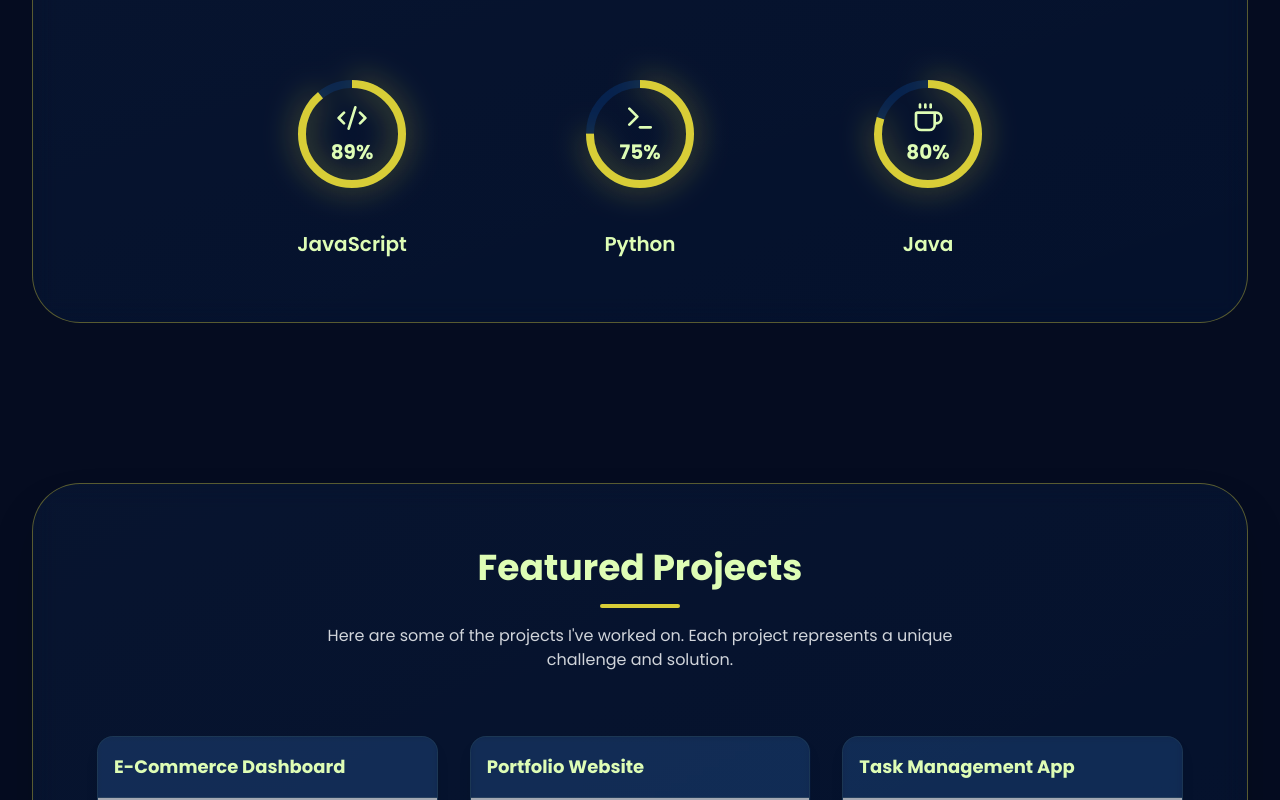
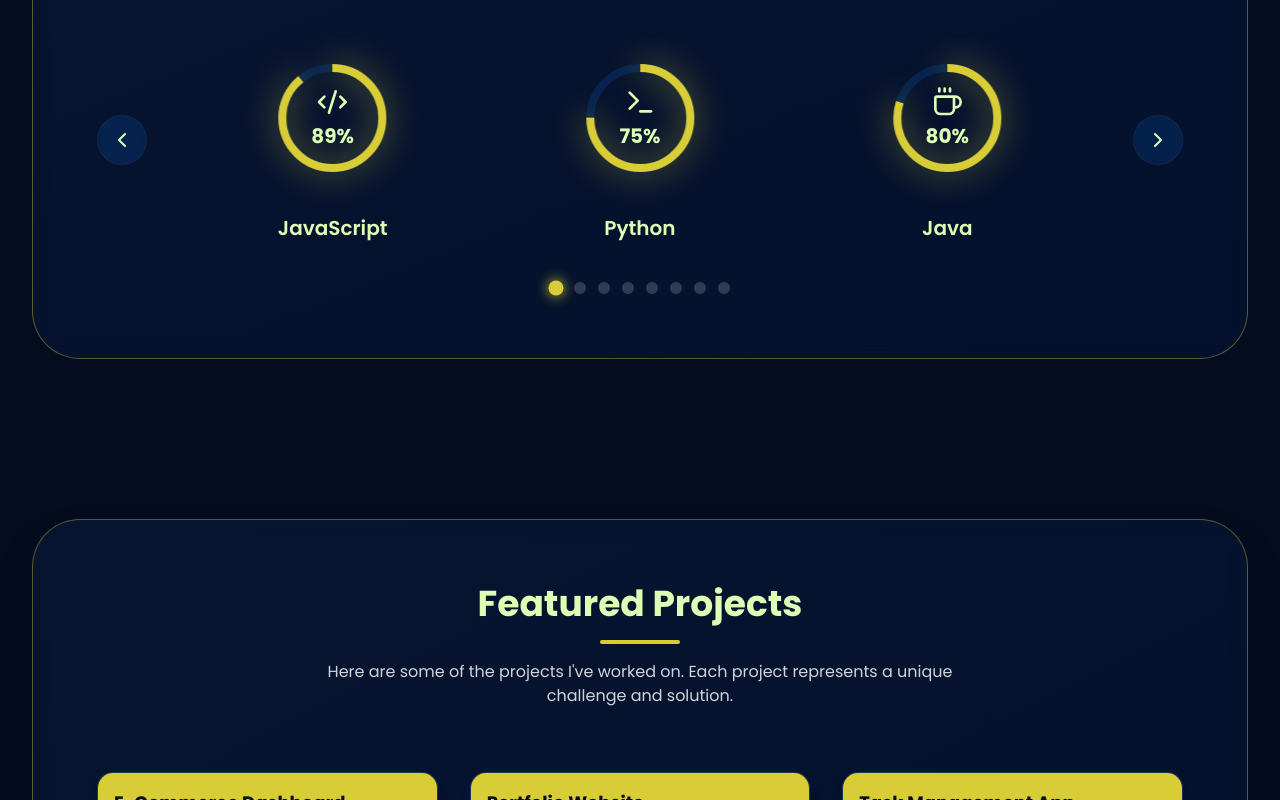
Before and after one commit to arzaidalbani14/Portofolio, a React (Vite) app: page / in a window 1280 px wide. Shown: the part 960-1760 px from the top of the page. Built offline with nearby package versions, Linux system fonts and the light colour scheme.

Commit message:
feat: upgrade skills slider logic and polish UI visual quality

```diff
--- a/src/components/sections/Projects.jsx
+++ b/src/components/sections/Projects.jsx
@@ -13,14 +13,14 @@ const ProjectCard = ({ title, image, index }) => {
             className="group flex flex-col bg-secondary/20 backdrop-blur-sm rounded-2xl overflow-hidden shadow-lg border border-primary/10 h-full transform-gpu"
         >
             {/* Header: Project Name */}
-            <div className="p-4 border-b border-primary/10 bg-white/5 flex justify-between items-center">
-                <h3 className="text-lg font-bold text-primary truncate pr-4">{title}</h3>
+            <div className="p-4 border-b border-primary/10 bg-accent flex justify-between items-center">
+                <h3 className="text-lg font-bold text-background truncate pr-4">{title}</h3>
                 <div className="flex gap-2 opacity-0 group-hover:opacity-100 transition-opacity duration-300">
                     <motion.a
                         href="#"
                         whileHover={{ scale: 1.1 }}
                         whileTap={{ scale: 0.95 }}
-                        className="text-gray-400 hover:text-accent"
+                        className="text-background/70 hover:text-background transition-colors"
                     >
                         <Github size={18} />
                     </motion.a>
@@ -28,7 +28,7 @@ const ProjectCard = ({ title, image, index }) => {
                         href="#"
                         whileHover={{ scale: 1.1 }}
                         whileTap={{ scale: 0.95 }}
-                        className="text-gray-400 hover:text-accent"
+                        className="text-background/70 hover:text-background transition-colors"
                     >
                         <ExternalLink size={18} />
                     </motion.a>
--- a/src/components/sections/Skills.jsx
+++ b/src/components/sections/Skills.jsx
@@ -1,20 +1,19 @@
-import React from 'react';
-import { motion } from 'framer-motion';
-import { Code2, Terminal, Coffee } from 'lucide-react';
+import React, { useState, useEffect } from 'react';
+import { motion, AnimatePresence } from 'framer-motion';
+import { Code2, Terminal, Coffee, Layers, Braces, Database, Layout, GitBranch, ChevronLeft, ChevronRight } from 'lucide-react';
 
-const SkillCircle = ({ percentage, title, icon: Icon, delay }) => {
+const SkillCircle = ({ percentage, title, icon: Icon }) => {
     const radius = 50;
     const circumference = 2 * Math.PI * radius;
     const strokeDashoffset = circumference - (percentage / 100) * circumference;
 
     return (
         <motion.div
-            initial={{ opacity: 0, scale: 0.5 }}
-            whileInView={{ opacity: 1, scale: 1 }}
-            transition={{ duration: 0.5, delay }}
-            viewport={{ once: true }}
-            whileHover={{ y: -10 }}
-            className="flex flex-col items-center group cursor-pointer"
+            initial={{ opacity: 0, scale: 0.8 }}
+            animate={{ opacity: 1, scale: 1 }}
+            exit={{ opacity: 0, scale: 0.8 }}
+            transition={{ duration: 0.3 }}
+            className="flex flex-col items-center group cursor-pointer w-full"
         >
             <div className="relative w-40 h-40 flex items-center justify-center">
                 {/* Background Circle */}
@@ -40,7 +39,7 @@ const SkillCircle = ({ percentage, title, icon: Icon, delay }) => {
                         strokeDasharray={circumference}
                         initial={{ strokeDashoffset: circumference }}
                         whileInView={{ strokeDashoffset }}
-                        transition={{ duration: 1.5, delay: delay + 0.2, ease: "easeOut" }}
+                        transition={{ duration: 1.5, ease: "easeOut" }}
                         viewport={{ once: true }}
                     />
                 </svg>
@@ -58,11 +57,69 @@ const SkillCircle = ({ percentage, title, icon: Icon, delay }) => {
 };
 
 const Skills = () => {
-    const skills = [
+    const originalSkills = [
         { title: 'JavaScript', percentage: 89, icon: Code2 },
         { title: 'Python', percentage: 75, icon: Terminal },
         { title: 'Java', percentage: 80, icon: Coffee },
+        { title: 'React', percentage: 85, icon: Layers },
+        { title: 'TypeScript', percentage: 70, icon: Braces },
+        { title: 'Node.js', percentage: 65, icon: Database },
+        { title: 'Tailwind', percentage: 90, icon: Layout },
+        { title: 'Git', percentage: 78, icon: GitBranch },
     ];
+
+    // Triple the list to create buffer zones for infinite scrolling
+    const skills = [...originalSkills, ...originalSkills, ...originalSkills];
+
+    // Start in the middle set
+    const [currentIndex, setCurrentIndex] = useState(originalSkills.length);
+    const [isResetting, setIsResetting] = useState(false);
+    const [itemsPerPage, setItemsPerPage] = useState(3);
+
+    useEffect(() => {
+        const handleResize = () => {
+            setItemsPerPage(window.innerWidth < 768 ? 1 : 3);
+        };
+
+        // Initial set
+        handleResize();
+
+        window.addEventListener('resize', handleResize);
+        return () => window.removeEventListener('resize', handleResize);
+    }, []);
+
+    const nextSlide = () => {
+        if (isResetting) return;
+        setCurrentIndex((prev) => prev + 1);
+    };
+
+    const prevSlide = () => {
+        if (isResetting) return;
+        setCurrentIndex((prev) => prev - 1);
+    };
+
+    const goToSlide = (index) => {
+        if (isResetting) return;
+        // Map visual index (0-7) to the middle set (8-15)
+        setCurrentIndex(originalSkills.length + index);
+    };
+
+    const handleAnimationComplete = () => {
+        setIsResetting(true);
+        // If we've scrolled into the third set (end buffer), jump back to middle set
+        if (currentIndex >= originalSkills.length * 2) {
+            setCurrentIndex(currentIndex - originalSkills.length);
+        }
+        // If we've scrolled into the first set (start buffer), jump forward to middle set
+        else if (currentIndex < originalSkills.length) {
+            setCurrentIndex(currentIndex + originalSkills.length);
+        }
+        // Small timeout to allow the index update to render before re-enabling transition
+        setTimeout(() => setIsResetting(false), 50);
+    };
+
+    // Calculate transform
+    const slidePercentage = (100 / itemsPerPage);
 
     return (
         <section id="skills" className="py-20">
@@ -75,18 +132,67 @@ const Skills = () => {
                         initial={{ opacity: 0, y: 20 }}
                         whileInView={{ opacity: 1, y: 0 }}
                         viewport={{ once: true }}
-                        className="text-center mb-16 relative z-10"
+                        className="text-center mb-12 relative z-10"
                     >
                         <h2 className="text-3xl md:text-4xl font-bold text-primary mb-4">Skills</h2>
                         <div className="w-20 h-1 bg-accent mx-auto rounded-full" />
                     </motion.div>
 
-                    <div className="flex flex-wrap justify-center gap-16 md:gap-32 relative z-10">
-                        {skills.map((skill, index) => (
-                            <SkillCircle
-                                key={skill.title}
-                                {...skill}
-                                delay={index * 0.2}
+                    {/* Carousel Container */}
+                    <div className="relative z-10 flex items-center justify-center gap-4">
+
+                        {/* Left Arrow */}
+                        <button
+                            onClick={prevSlide}
+                            className="hidden md:flex p-3 rounded-full bg-secondary/20 hover:bg-accent hover:text-background text-primary transition-all duration-300 border border-white/5 backdrop-blur-sm z-20"
+                        >
+                            <ChevronLeft size={24} />
+                        </button>
+
+                        <div className="flex-1 overflow-hidden px-4">
+                            <motion.div
+                                className="flex"
+                                animate={{ x: `-${currentIndex * slidePercentage}%` }}
+                                transition={isResetting ? { duration: 0 } : { duration: 0.6, ease: "easeInOut" }}
+                                onAnimationComplete={handleAnimationComplete}
+                            >
+                                {skills.map((skill, index) => (
+                                    <div
+                                        key={`${skill.title}-${index}`}
+                                        className="min-w-full md:min-w-[33.333%] flex justify-center px-4"
+                                    >
+                                        <SkillCircle {...skill} />
+                                    </div>
+                                ))}
+                            </motion.div>
+                        </div>
+
+                        {/* Right Arrow */}
+                        <button
+                            onClick={nextSlide}
+                            className="hidden md:flex p-3 rounded-full bg-secondary/20 hover:bg-accent hover:text-background text-primary transition-all duration-300 border border-white/5 backdrop-blur-sm z-20"
+                        >
+                            <ChevronRight size={24} />
+                        </button>
+                    </div>
+
+                    {/* Mobile Navigation Arrows */}
+                    <div className="flex md:hidden justify-between mt-8 px-8">
+                        <button onClick={prevSlide} className="p-3 rounded-full bg-secondary/20 hover:bg-accent hover:text-background text-primary transition-all"><ChevronLeft size={24} /></button>
+                        <button onClick={nextSlide} className="p-3 rounded-full bg-secondary/20 hover:bg-accent hover:text-background text-primary transition-all"><ChevronRight size={24} /></button>
+                    </div>
+
+                    {/* Dots Navigation */}
+                    <div className="flex justify-center gap-3 mt-10">
+                        {originalSkills.map((_, idx) => (
+                            <button
+                                key={idx}
+                                onClick={() => goToSlide(idx)}
+                                className={`w-3 h-3 rounded-full transition-all duration-300 ${(currentIndex % originalSkills.length) === idx
+                                    ? 'bg-accent shadow-[0_0_10px_#d8cd37] scale-125'
+                                    : 'bg-white/20 hover:bg-white/40'
+                                    }`}
+                                aria-label={`Go to slide ${idx + 1}`}
                             />
                         ))}
                     </div>
```
Also changed, not shown: src/components/common/BackgroundLines.jsx (+9 -5 lines).
